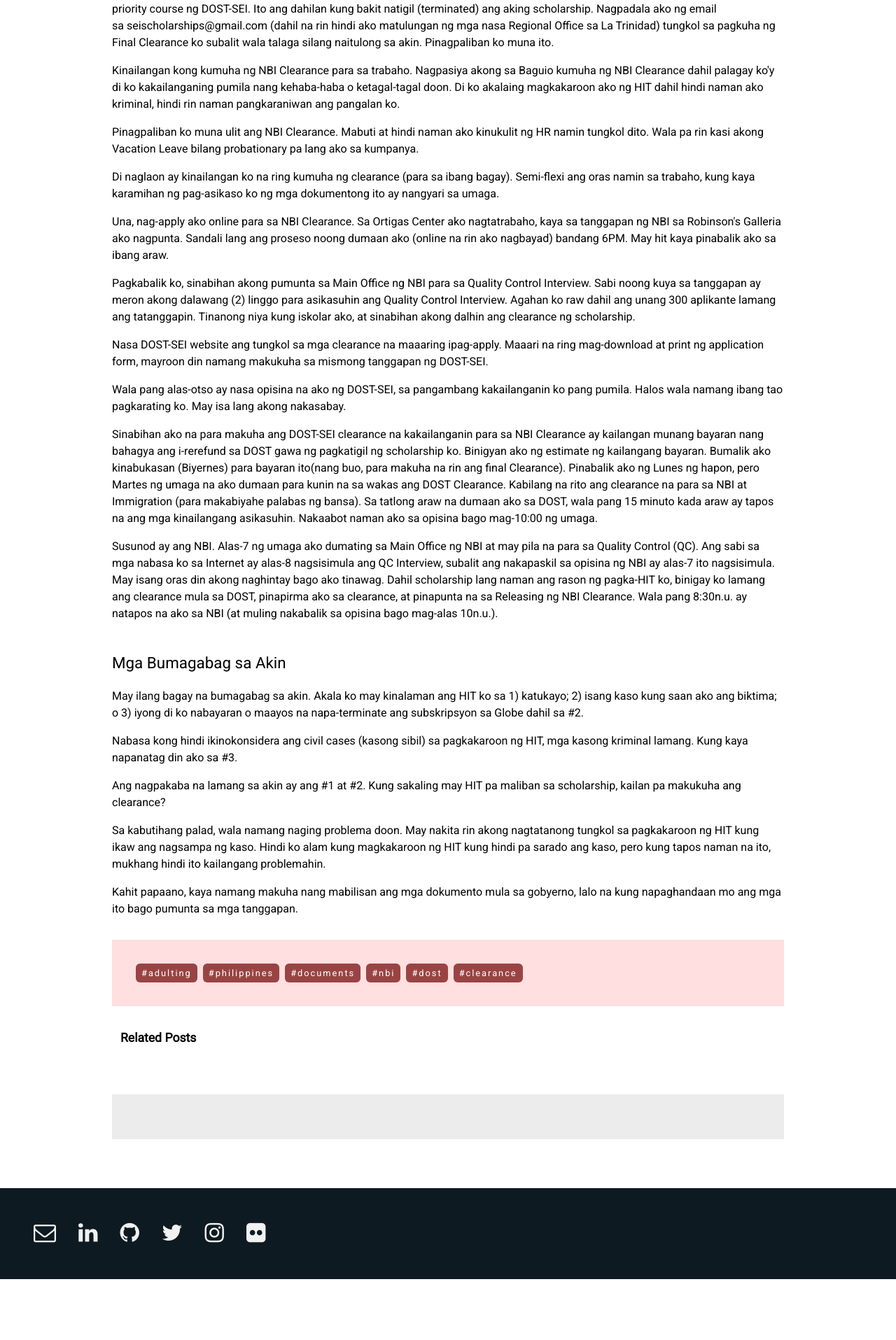
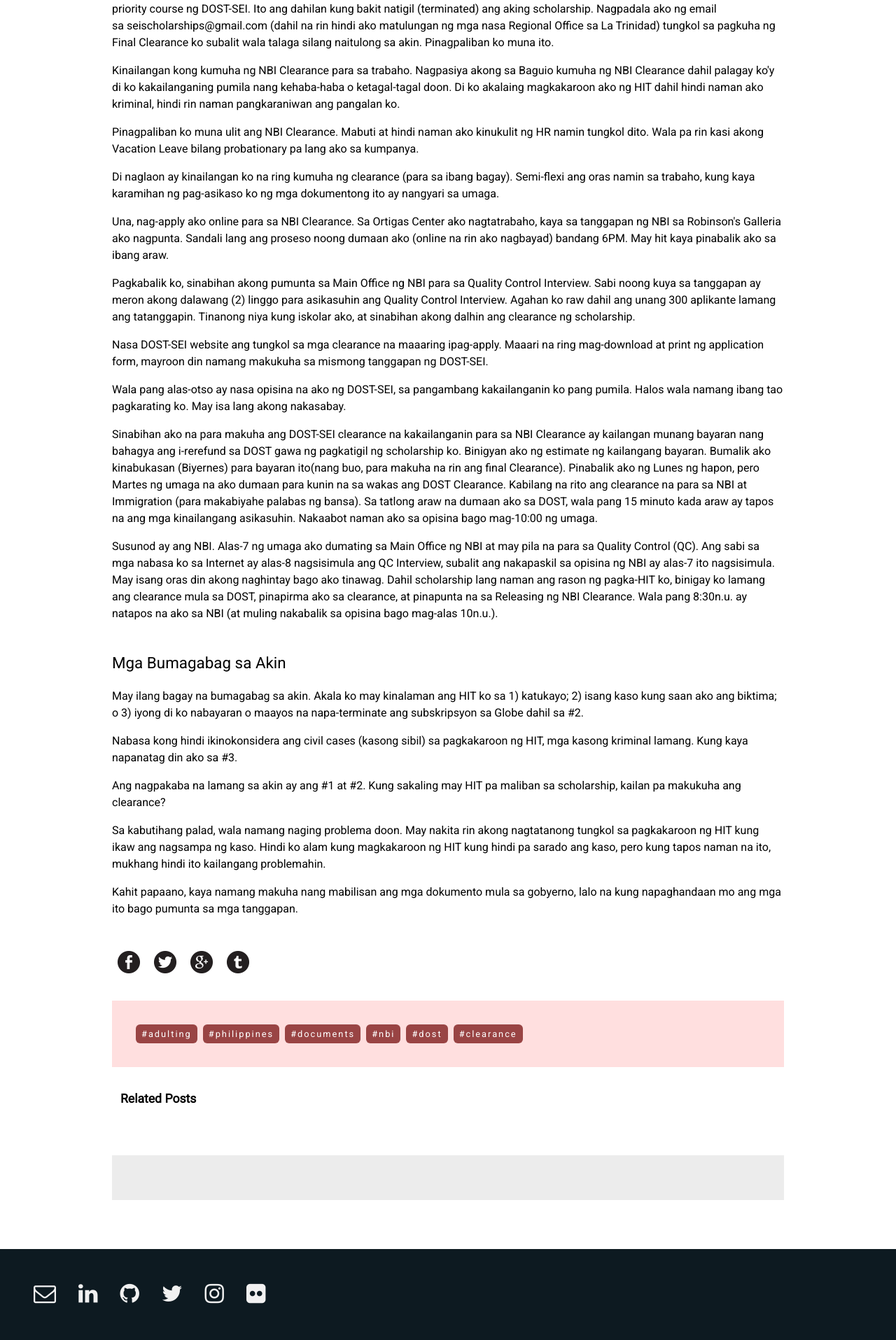
Before and after one commit to kimtillas91/kimtillas91.github.io, a Jekyll site: the page built from _posts/2015-09-20-clearance-dost-nbi.md, in a window 1280 px wide. Shown: the part 946-2861 px from the top of the page at 70% size. Built offline with Jekyll 4.4.1, drawn with Linux system fonts in a browser that asks for light colours; comment, search, counter and statistics services are not loaded; before the commit the page ends 2774 px from its top, so only the background shows below that.

Commit message:
added SNS share icons

```diff
--- /dev/null
+++ b/_includes/snsshare.html
@@ -0,0 +1,6 @@
+<ul class="share-buttons">
+    <li><a href="https://www.facebook.com/sharer/sharer.php?u=http%3A%2F%2Fkimtomcan.xyz%2Fblog&quote=" title="Share on Facebook" target="_blank" onclick="window.open('https://www.facebook.com/sharer/sharer.php?u=' + encodeURIComponent(document.URL) + '&quote=' + encodeURIComponent(document.URL)); return false;"><img alt="Share on Facebook" src="{{site.url}}/assets/img/flat_web_icon_set/black/Facebook.png" /></a></li>
+    <li><a href="https://twitter.com/intent/tweet?source=http%3A%2F%2Fkimtomcan.xyz%2Fblog&text=:%20http%3A%2F%2Fkimtomcan.xyz%2Fblog&via=KimTomCan" target="_blank" title="Tweet" onclick="window.open('https://twitter.com/intent/tweet?text=' + encodeURIComponent(document.title) + ':%20'  + encodeURIComponent(document.URL)); return false;"><img alt="Tweet" src="{{site.url}}/assets/img/flat_web_icon_set/black/Twitter.png" /></a></li>
+    <li><a href="https://plus.google.com/share?url=http%3A%2F%2Fkimtomcan.xyz%2Fblog" target="_blank" title="Share on Google+" onclick="window.open('https://plus.google.com/share?url=' + encodeURIComponent(document.URL)); return false;"><img alt="Share on Google+" src="{{site.url}}/assets/img/flat_web_icon_set/black/Google+.png" /></a></li>
+    <li><a href="http://www.tumblr.com/share?v=3&u=http%3A%2F%2Fkimtomcan.xyz%2Fblog&quote=&s=" target="_blank" title="Post to Tumblr" onclick="window.open('http://www.tumblr.com/share?v=3&u=' + encodeURIComponent(document.URL) + '&quote=' +  encodeURIComponent(document.title)); return false;"><img alt="Post to Tumblr" src="{{site.url}}/assets/img/flat_web_icon_set/black/Tumblr.png" /></a></li>
+</ul>
--- a/_layouts/post.html
+++ b/_layouts/post.html
@@ -20,11 +20,15 @@
       <div class="blog-content">
         {{content}}
       </div>
+      <div class="share-buttons">
+        {% include snsshare.html %}
+      </div>
       <div class="post-tag-container">
         {% for tag in page.tag %}
           <a href="/blog/tag/#{{ tag | slugify }}" class="tag-box"><div>#{{ tag }}</div></a>
         {% endfor %}
       </div>
+
       {% include relatedposts.html %}
       <div class="post-comment-container">
         <div id="disqus_thread"></div>
--- a/assets/style/main.css
+++ b/assets/style/main.css
@@ -185,6 +185,34 @@
 }
 
 /**
+ * SNS Share buttons
+ */
+div.share-buttons {
+  padding-top: 16px;
+}
+
+ul.share-buttons {
+  list-style: none;
+  padding: 0;
+}
+
+ul.share-buttons li {
+  display: inline;
+  margin: 0px 8px;
+}
+
+ul.share-buttons .sr-only {
+  position: absolute;
+  clip: rect(1px 1px 1px 1px);
+  clip: rect(1px, 1px, 1px, 1px);
+  padding: 0;
+  border: 0;
+  height: 1px;
+  width: 1px;
+  overflow: hidden;
+}
+
+/**
  * TAGS
  */
 
@@ -222,6 +250,42 @@
   background-color: #ececec;
   padding: 2em;
 }
+
+/**
+ * NEXT / PREVIOUS POST
+ */
+.next-prev-post {
+  display: flex;
+  flex-flow: row;
+  justify-content: space-between;
+}
+.np-link-container {
+  display: flex;
+  flex-flow: row;
+  width: 288px;
+}
+.prev .np-link-container {
+  justify-content: flex-start;
+}
+.next .np-link-container {
+  justify-content: flex-end;
+}
+  .np-label {
+    margin: 16px 32px;
+    font-weight: 900;
+  }
+  .next .np-label {
+    text-align: right;
+  }
+  .np-title {
+    vertical-align: middle;
+  }
+  .np-arrow {
+    width: 32px;
+  }
+  i.fa-angle-right {
+    right: 0;
+  }
 
 /**
  * Related Posts
```
Also changed, not shown: assets/img/flat_web_icon_set/black/Facebook.png (added), assets/img/flat_web_icon_set/black/Google+.png (added), assets/img/flat_web_icon_set/black/Tumblr.png (added), assets/img/flat_web_icon_set/black/Twitter.png (added).
